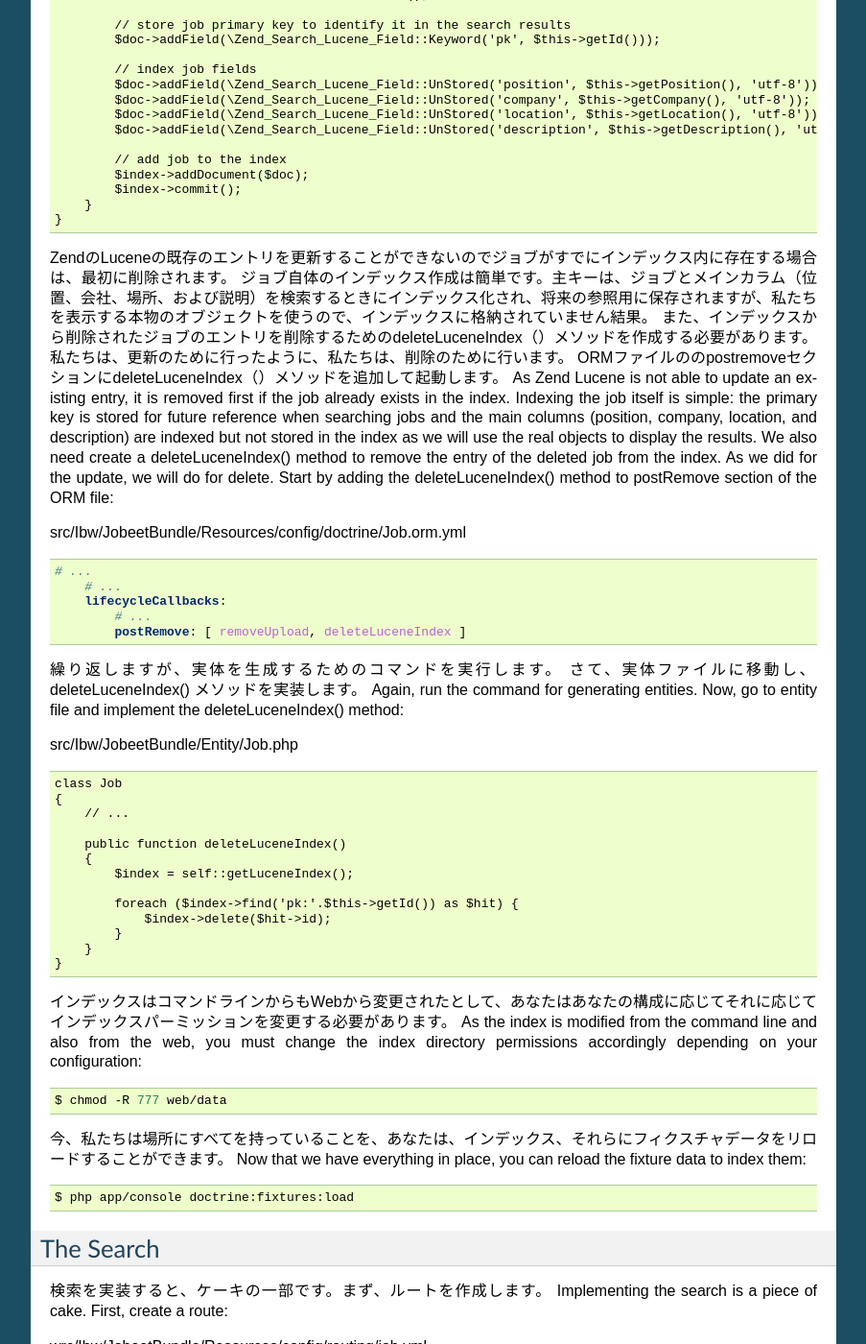
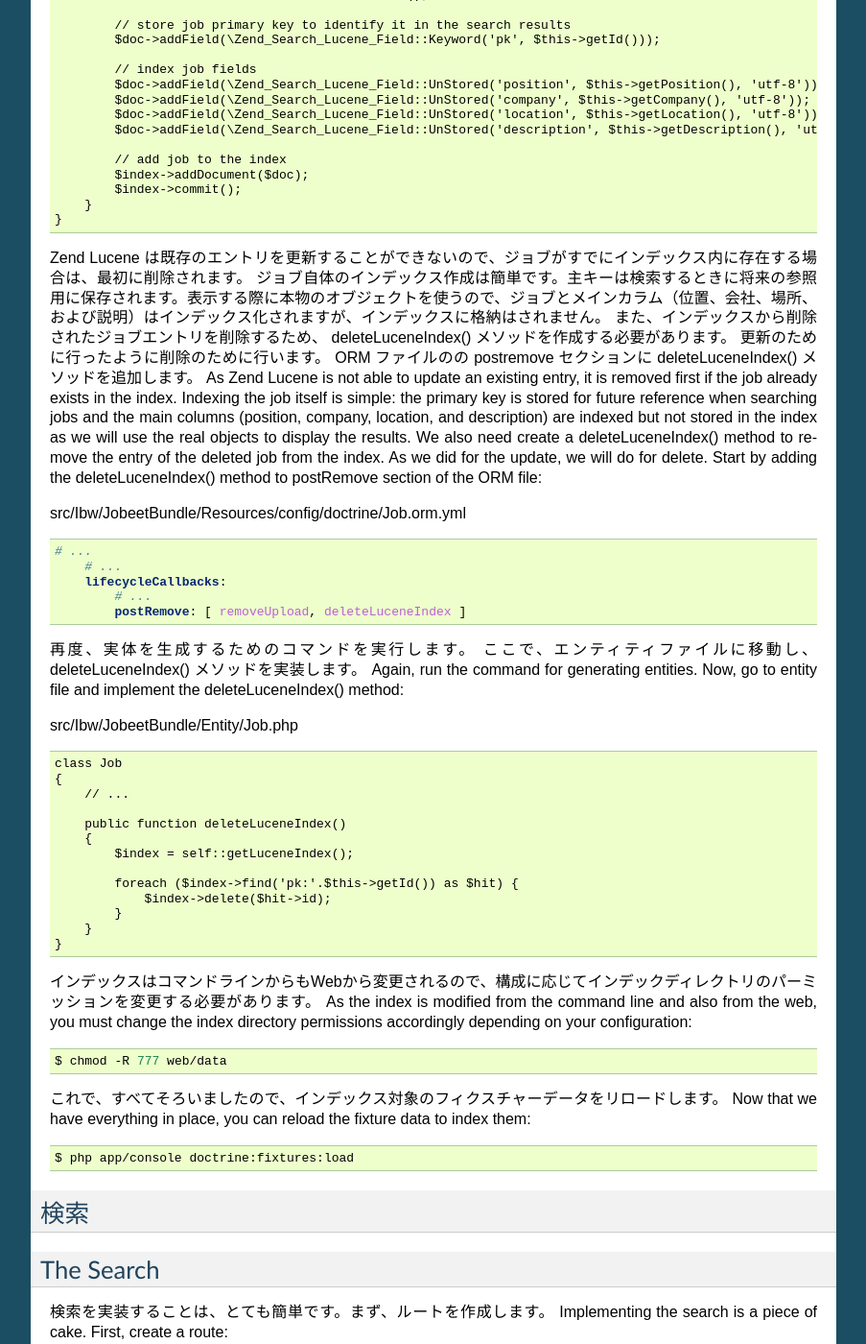
Before and after one commit to symfony-japan-old/symfony2-jobeet-ja, a Sphinx documentation site: the page built from source/day-17-search.rst, in a window 1280 px wide and 1400 px high, scrolled down 3966 px. Shown: the whole window at 96% size, without its empty margins (198-1101 px from the left). Built offline with Sphinx 7.4.7, drawn with Linux system fonts in a browser that asks for light colours; some of the changed text lies outside the part shown.

Commit message:
10/23 morning

```diff
--- a/source/day-17-search.rst
+++ b/source/day-17-search.rst
@@ -34,9 +34,9 @@
 ---------------------------------------------
 
 Zend Lucene ライブラリは、 Zend Framework の一部です。
-Symfony フレームワーク自身と一緒に、 vendor/ ディレクトリに、 Zend Framework がインストールされます。
+vendor/ ディレクトリに、 Symfony フレームワーク自身と一緒に、 Zend Framework をインストールするだけです。
 まず、Zend Framework をダウンロードし、 vendor/Zend/ ディレクトリを持つように、ファイルを解凍します。
-Zend Framework　2.* バージョンは Lucene ライブラリが統合されていないため、このチュートリアルでは、それらのいずれかをダウンロードしないことに注意してください。
+Zend Framework　2.* バージョンは Lucene ライブラリが統合されていないため、このチュートリアルでは、それらのいずれかもダウンロードしないことに注意してください。
 The Zend Lucene library is part of the Zend Framework.
 We will only install the Zend Framework into the vendor/ directory, alongside the symfony framework itself.
 First, download the Zend Framework and unzip the files so that you have a vendor/Zend/directory.
@@ -58,7 +58,7 @@
 * Loader.php
 * Search/
 
-その後、 Zend autoloader を簡単に登録するため autoload.php ファイルに次のコードを追加します。
+その後、簡単に Zend autoloader を登録するため autoload.php ファイルに次のコードを追加します。
 Then, add the following code to the autoload.php file to provide a simple way to register the Zend autoloader.
 
 app/autoload.php
@@ -77,10 +77,9 @@
 --------
 
 Jobeet の検索エンジンは、ユーザーが入力したキーワードにマッチするすべての求人情報を返すことができるべきです。
-何でも検索できるようになる前に、インデックスは、ジョブのために構築されなければならない。
-Jobeetのために、それはあなたが、/ウェブ/データ/を作成し、新しいディレクトリに保存されます。
-ZendのLuceneはインデックスが1がすでに存在するかどうかに応じて取得するために2つのメソッドを提供します。
-のは、既存のインデックスを返すもしくは新しいものを作成するジョブの実体クラスのヘルパーメソッドを作成してみましょう：
+何でも検索できるようになるには、ジョブに対して、Jobeet に対してインデックスが構築される必要があり、作成する新しいディレクトリ (/web/data/ )に保存されます。
+Zend Lucene はインデックスがすでに存在するかどうかに応じて取得するために2つのメソッドを提供します。
+既存のインデックスを返すか、もしくは、新しいインデックスを作成する、ジョブエンティティクラスのヘルパーメソッドを作成してみましょう。：
 The Jobeet search engine should be able to return all jobs matching keywords entered by the user.
 Before being able to search anything, an index has to be built for the jobs; for Jobeet, it will be stored in a new directory you will create, /web/data/ .
 Zend Lucene provides two methods to retrieve an index depending whether one already exists or not.
@@ -128,14 +127,14 @@
            postUpdate: [ upload, updateLuceneIndex ]
            # ...
 
-updateLuceneIndex() メソッドは、ジョブ·クラスの内部ではDoctrineによって生成されるように、``generate:entities`` コマンド：今、生成を実行します。
+ここで、 ``generate:entities`` コマンド実行し、 Doctrineによって updateLuceneIndex() メソッドがジョブ·クラスの内部に生成されるようにします。
 Now, run the generate:entities command, so that the updateLuceneIndex() method to be generated by Doctrine inside the Job class:
 
 .. code-block:: bash
 
    $ php app/console doctrine:generate:entities IbwJobeetBundle
 
-次に、実際の作業を行うupdateLuceneIndex() メソッドを編集します。
+次に、実際の作業を行うよう updateLuceneIndex() メソッドを編集します。
 Then, edit the updateLuceneIndex() method that does the actual work:
 
 src/Ibw/JobeetBundle/Entity/Job.php
@@ -179,12 +178,14 @@
        }
    }
 
-ZendのLuceneの既存のエントリを更新することができないのでジョブがすでにインデックス内に存在する場合は、最初に削除されます。
-ジョブ自体のインデックス作成は簡単です。主キーは、ジョブとメインカラム（位置、会社、場所、および説明）を検索するときにインデックス化され、将来の参照用に保存されますが、私たちを表示する本物のオブジェクトを使うので、インデックスに格納されていません結果。
-また、インデックスから削除されたジョブのエントリを削除するためのdeleteLuceneIndex（）メソッドを作成する必要があります。
-私たちは、更新のために行ったように、私たちは、削除のために行います。 ORMファイルののpostremoveセクションにdeleteLuceneIndex（）メソッドを追加して起動します。
+Zend Lucene は既存のエントリを更新することができないので、ジョブがすでにインデックス内に存在する場合は、最初に削除されます。
+ジョブ自体のインデックス作成は簡単です。主キーは検索するときに将来の参照用に保存されます。表示する際に本物のオブジェクトを使うので、ジョブとメインカラム（位置、会社、場所、および説明）はインデックス化されますが、インデックスに格納はされません。
+また、インデックスから削除されたジョブエントリを削除するため、 deleteLuceneIndex() メソッドを作成する必要があります。
+更新のために行ったように削除のために行います。
+ORM ファイルのの postremove セクションに deleteLuceneIndex() メソッドを追加します。
 As Zend Lucene is not able to update an existing entry, it is removed first if the job already exists in the index.
-Indexing the job itself is simple: the primary key is stored for future reference when searching jobs and the main columns (position, company, location, and description) are indexed but not stored in the index as we will use the real objects to display the results.
+Indexing the job itself is simple: the primary key is stored for future reference when searching jobs
+and the main columns (position, company, location, and description) are indexed but not stored in the index as we will use the real objects to display the results.
 We also need create a deleteLuceneIndex() method to remove the entry of the deleted job from the index.
 As we did for the update, we will do for delete.
 Start by adding the deleteLuceneIndex() method to postRemove section of the ORM file:
@@ -199,8 +200,8 @@
            # ...
            postRemove: [ removeUpload, deleteLuceneIndex ]
 
-繰り返しますが、実体を生成するためのコマンドを実行します。
-さて、実体ファイルに移動し、deleteLuceneIndex() メソッドを実装します。
+再度、実体を生成するためのコマンドを実行します。
+ここで、エンティティファイルに移動し、 deleteLuceneIndex() メソッドを実装します。
 Again, run the command for generating entities.
 Now, go to entity file and implement the deleteLuceneIndex() method:
 
@@ -222,24 +223,26 @@
        }
    }
 
-インデックスはコマンドラインからもWebから変更されたとして、あなたはあなたの構成に応じてそれに応じてインデックスパーミッションを変更する必要があります。
+インデックスはコマンドラインからもWebから変更されるので、構成に応じてインデックディレクトリのパーミッションを変更する必要があります。
 As the index is modified from the command line and also from the web, you must change the index directory permissions accordingly depending on your configuration:
 
 .. code-block:: bash
 
    $ chmod -R 777 web/data
 
-今、私たちは場所にすべてを持っていることを、あなたは、インデックス、それらにフィクスチャデータをリロードすることができます。
+これで、すべてそろいましたので、インデックス対象のフィクスチャーデータをリロードします。
 Now that we have everything in place, you can reload the fixture data to index them:
 
 .. code-block:: bash
 
    $ php app/console doctrine:fixtures:load
 
+検索
+----
 The Search
 ----------
 
-検索を実装すると、ケーキの一部です。まず、ルートを作成します。
+検索を実装することは、とても簡単です。まず、ルートを作成します。
 Implementing the search is a piece of cake. First, create a route:
 
 wrc/Ibw/JobeetBundle/Resources/config/routing/job.yml
@@ -285,7 +288,7 @@
        }
    }
 
-クエリ要求が存在しないか、空でない場合にはsearcAction（）の内部では、ユーザーはJobControllerのindexアクションに転送されます。
+クエリ要求が存在しないか、空の場合は searcAction() の内部では、ユーザーは JobController の index アクションに転送されます。
 テンプレートには、非常に簡単です。
 Inside the searcAction(), the user is forwarded to the index action of the JobController if the query request does not exist or is empty.
 The template is also quite straightforward:
@@ -350,8 +353,8 @@
        }
    }
 
-私たちはLuceneインデックスからすべての結果を取得した後、私たちは非アクティブなジョブをフィルタリングし、20に結果の数を制限します。
-それは、仕事のレイアウトを更新するには：
+私たちは Lucene インデックスからすべての結果を取得した後、私たちは非アクティブなジョブをフィルタリングし、結果の数を 20 に制限します。
+動かすためにレイアウトを更新します。：
 After we get all results from the Lucene index, we filter out the inactive jobs, and limit the number of results to 20.
 To make it work, update the layout:
 
```
